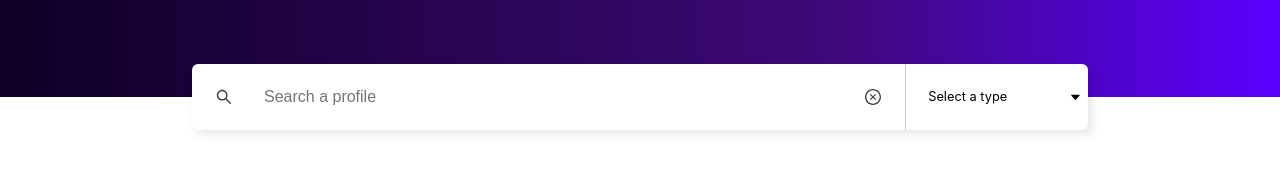
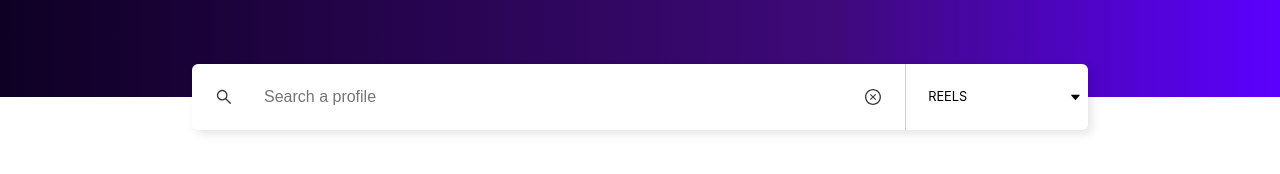
Before and after one commit to Arpit2218B/fe-content-strategy-tool, a React (Vite) app: page /search in a window 1280 px wide. Shown: the part 222-396 px from the top of the page. Built offline with nearby package versions, Linux system fonts and the light colour scheme.

Commit message:
feat: select component

```diff
--- a/src/components/Select/index.jsx
+++ b/src/components/Select/index.jsx
@@ -2,17 +2,22 @@ import { useState } from 'react';
 import styles from './styles.module.scss';
 import { CaretDownFilled, CheckOutlined } from '@ant-design/icons';
 
-const Select = ({ options=[] }) => {
-  const [selectedOption, setSelectedOption] = useState({});
+const Select = ({ options=[], onChange, defaultValue }) => {
+  const [selectedOption, setSelectedOption] = useState(defaultValue || {});
   const [optionsVisiblity, toggleOptionsVisibility] = useState(false);
 
   const handleSelect = (option) => {
+    toggleOptionsVisibility(false);
+    if (selectedOption.value == option.value)
+    {
+      return;
+    }
     setSelectedOption(option)
-    toggleOptionsVisibility(false);
+    onChange && onChange(option);
   }
 
   return (
-    <div className={styles.container}>
+    <div className={styles.container} role="button">
       <div className={styles.selected} onClick={() => toggleOptionsVisibility(!optionsVisiblity)}>
         {selectedOption.label || 'Select a type'}
         <CaretDownFilled />
--- a/src/pages/Search/index.jsx
+++ b/src/pages/Search/index.jsx
@@ -2,8 +2,11 @@ import ProfileIcon from 'components/ProfileIcon';
 import styles from './styles.module.scss';
 import { CloseCircleOutlined, SearchOutlined } from '@ant-design/icons';
 import Select from 'components/Select';
+import { useState } from 'react';
 
 const Search = () => {
+  const [platformType, setPlatFormType] = useState();
+
   return (
     <div className={styles.container}>
       <div className={styles.topSection}>
@@ -17,7 +20,11 @@ const Search = () => {
             <CloseCircleOutlined style={{ cursor: 'pointer' }} />
           </div>
           <div className={styles.select}>
-            <Select options={[{value: 'reels', label: 'REELS'}, {value: 'tiktok', label: 'TIKTOK'}]} />
+            <Select
+              options={[{value: 'reels', label: 'REELS'}, {value: 'tiktok', label: 'TIKTOK'}]}
+              onChange={setPlatFormType}
+              defaultValue={{value: 'reels', label: 'REELS'}}
+            />
           </div>
         </div>
         <div className={styles.recentSearch}>
```
